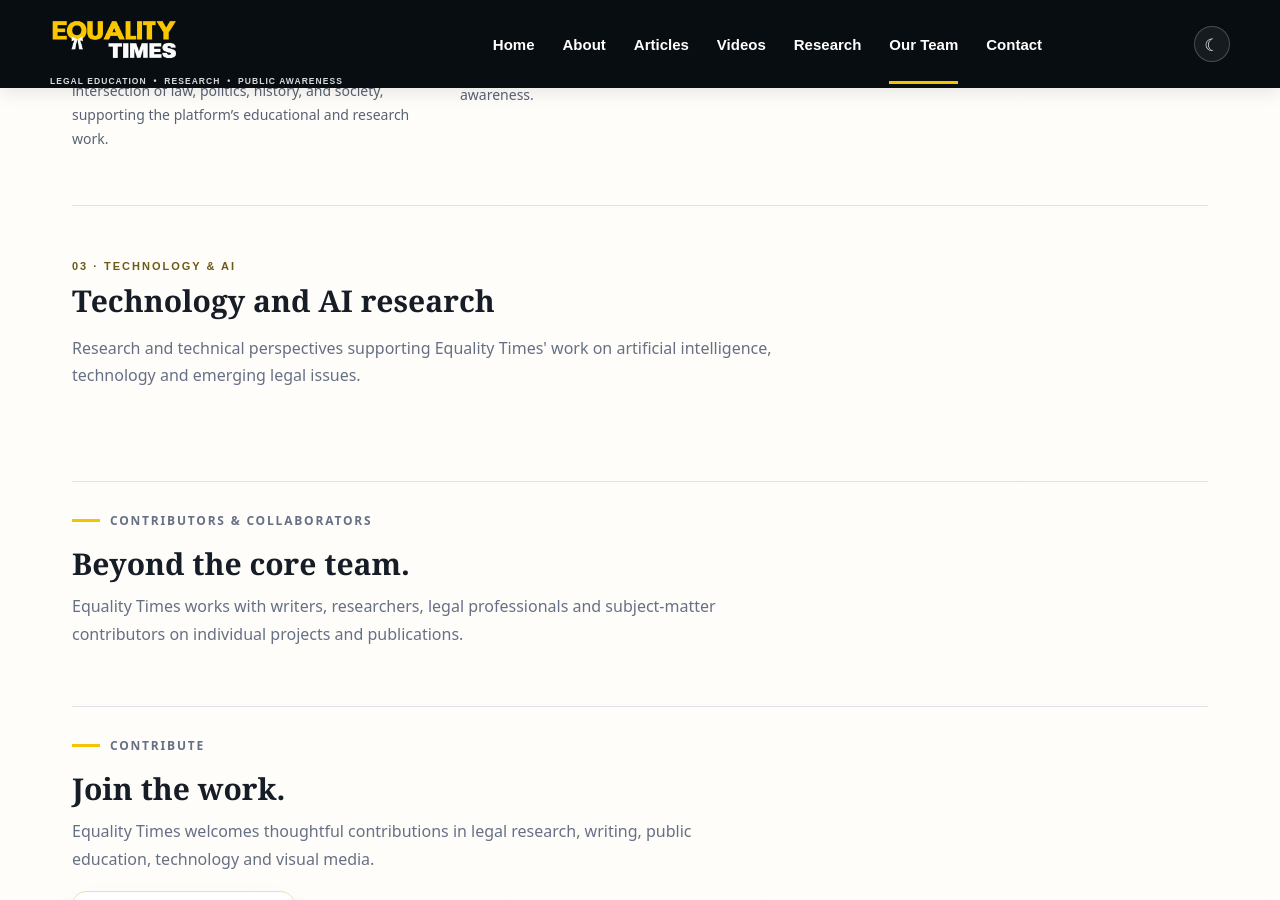
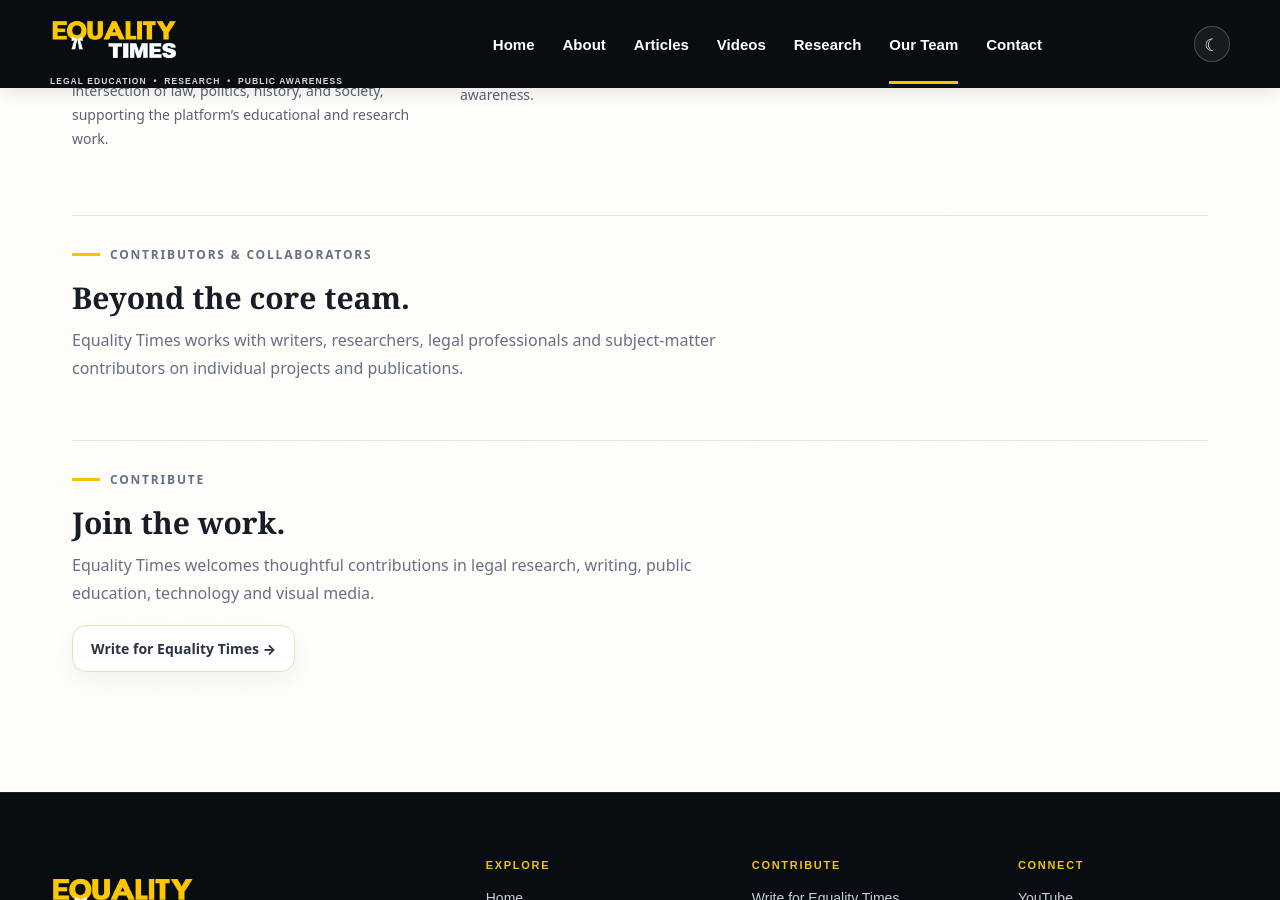
Before and after one commit to equalitytimes/equalitytimes-test, a Jekyll site: the page built from team/index.html, in a window 1280 px wide and 900 px high, scrolled down 2223 px. Built offline with Jekyll 4.4.1, drawn with Linux system fonts in a browser that asks for light colours.

Commit message:
Remove empty Technology and AI section
Remove empty Technology and AI section from Team page.

```diff
--- a/team/index.html
+++ b/team/index.html
@@ -92,15 +92,6 @@ body{padding-top:88px!important}
   </div>
 </section>
 
-<section class="team-section">
-  <div class="team-section-heading">03 · Technology &amp; AI</div>
-  <h2 class="team-section-title">Technology and AI research</h2>
-  <p class="team-section-intro">Research and technical perspectives supporting Equality Times' work on artificial intelligence, technology and emerging legal issues.</p>
-  <div class="team-grid-editorial">
-
-  </div>
-</section>
-
 <section class="team-contribute">
   <div class="et-section-label">Contributors &amp; collaborators</div>
   <h2>Beyond the core team.</h2>
```
